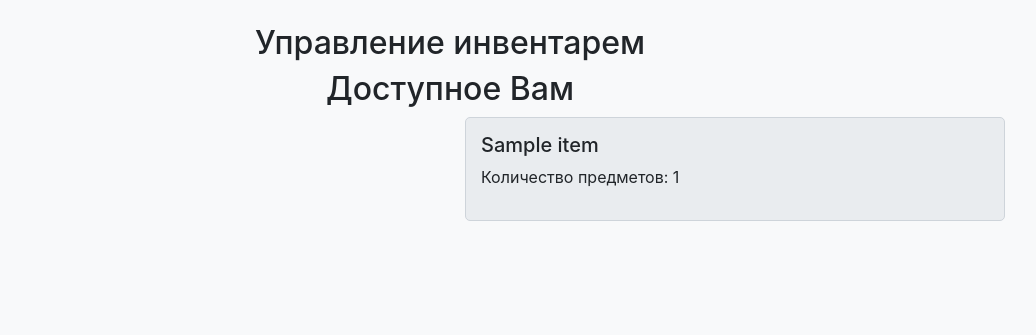
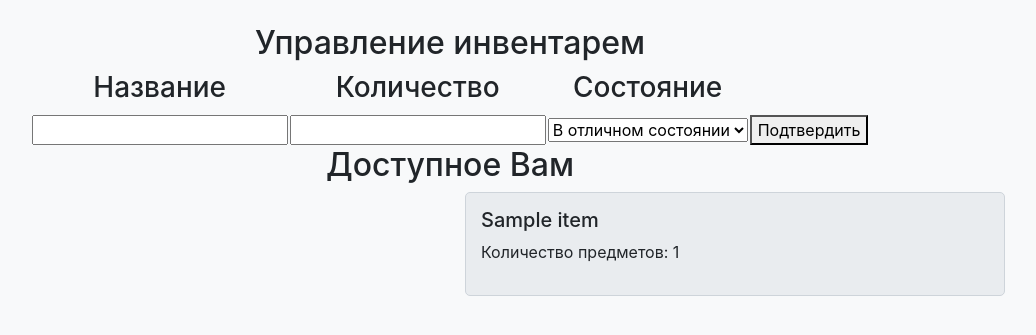
Before and after one commit to Karaseyka/Sport-equipment-management, a Flask app: template templates/admin.html in a window 1280 px wide. Shown: the part 104-439 px from the top of the page, without its empty margins (190-1226 px from the left). Run offline with Flask 3, Linux system fonts and the light colour scheme; the template is opened without the code that fills it: most values are stand-ins (such as "Sample title", 1, 10 or a date in 2020); some libraries are stand-ins or nearby versions.

Commit message:
Update admin.html

```diff
--- a/templates/admin.html
+++ b/templates/admin.html
@@ -96,6 +96,27 @@
 <div class="container">
     <div class="inventory-list">
         <h2 align="center">Управление инвентарем</h2>
+        <table align="center">
+     <tr>
+          <form method="POST" action="/profile/">
+         <td><h3 align="center">Название</h3></td>
+         <td><h3 align="center">Количество</h3></td>
+         <td><h3 align="center">Состояние</h3></td>
+          </form>
+    </tr>
+    <tr>
+        <form method="GET" action="/profile/">
+            <td><input type="text" name="name_item"/></td>
+            <td><input type="number" name="quantity" /></td>
+            <td><select id="condition" name="condition">
+                <option value="good">В отличном состоянии</option>
+                <option value="bad">Неисправен</option>
+                <option value="out">Не в наличии</option>
+            </select></td>
+            <td><button type="submit">Подтвердить</button></td>
+        </form>
+    </tr>
+        </table>
         <h2 align="center">Доступное Вам</h2>
         <div class="row">
             <div class="col-sm-6">
```
